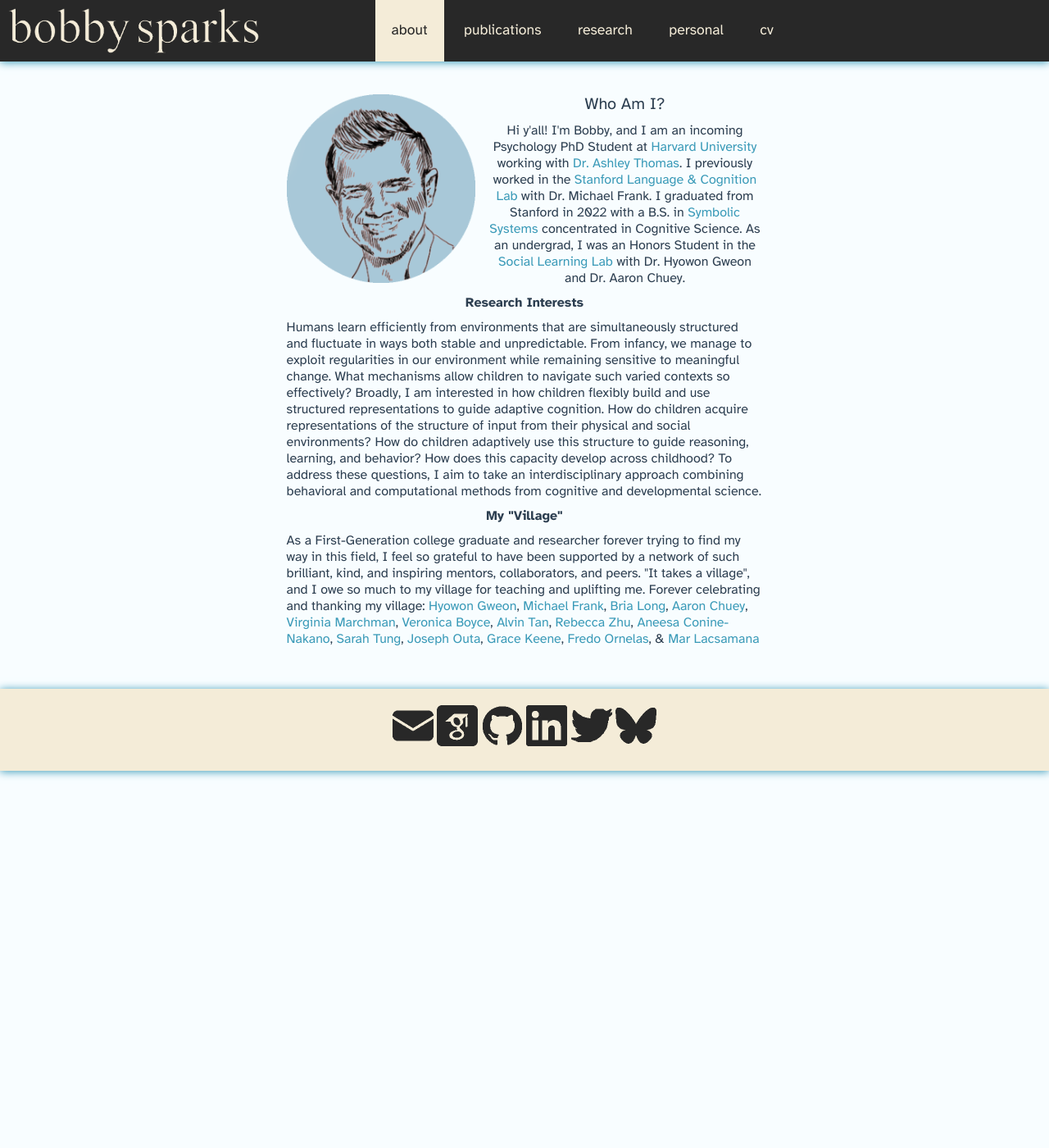
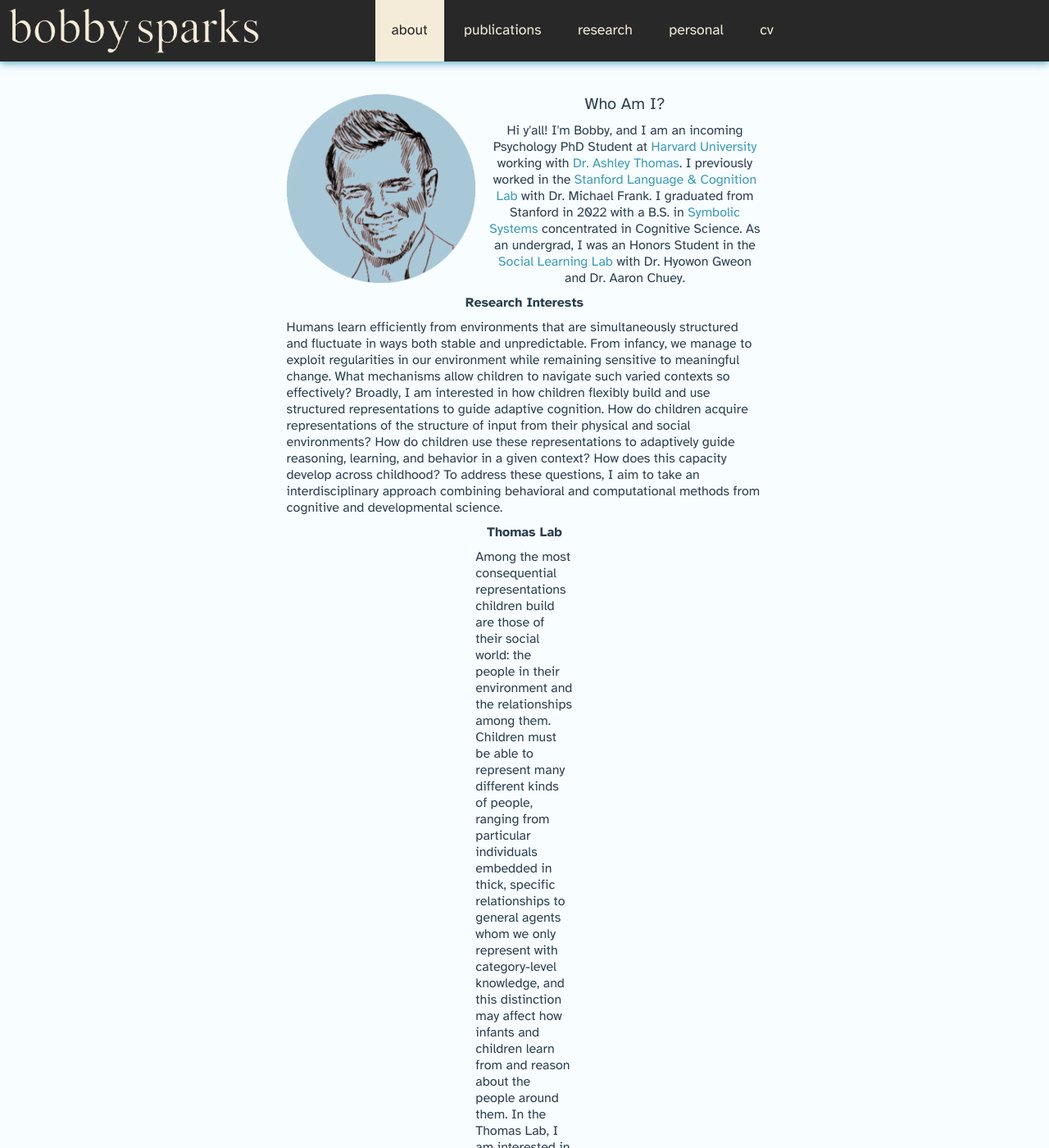
Before and after one commit to rbzsparks/rbzsparks.github.io, a Jekyll site: the page built from 00-index.md, in a window 1280 px wide and 1400 px high. Shown: the whole window at 82% size. Built offline with Jekyll 4.4.1, drawn with Linux system fonts in a browser that asks for light colours; nearby versions of some CDN libraries; some of the changed text lies outside the part shown.

Commit message:
bib + home

```diff
--- a/_layouts/home.html
+++ b/_layouts/home.html
@@ -30,9 +30,16 @@
         <p>
           Humans learn efficiently from environments that are simultaneously structured and fluctuate in ways both stable and unpredictable. From infancy, we manage to exploit regularities in our environment while remaining sensitive to meaningful change.
           What mechanisms allow children to navigate such varied contexts so effectively? Broadly, I am interested in how children flexibly build and use structured representations to guide adaptive cognition. How do children acquire representations of the
-          structure of input from their physical and social environments? How do children adaptively use this structure to guide reasoning, learning, and behavior? How does this capacity develop across childhood? To address these questions, I aim to take an
+          structure of input from their physical and social environments? How do children use these representations to adaptively guide reasoning, learning, and behavior in a given context? How does this capacity develop across childhood? To address these questions, I aim to take an
           interdisciplinary approach combining behavioral and computational methods from cognitive and developmental science.
         </p>
+      <div class="wrapper">
+        <div style = "width:66%; margin: auto">
+        <h3 style = "text-align:center">Thomas Lab</h3>
+        <p>
+          Among the most consequential representations children build are those of their social world: the people in their environment and the relationships among them. Children must be able to represent many different kinds of people, ranging from particular
+          individuals embedded in thick, specific relationships to general agents whom we only represent with category-level knowledge, and this distinction may affect how infants and children learn from and reason about the people around them. In the Thomas
+          Lab, I am interested in how children develop concepts of particular and general agents, and how this development shapes both their thinking about minds and how they navigate early learning.
         <h3 style = "text-align:center">My "Village"</h3>
         <p>
           As a First-Generation college graduate and researcher forever trying to find my way in this field, I feel so grateful
```
Also changed, not shown: _bibliography/citations.bib (+12 -0 lines), 1 other file.
